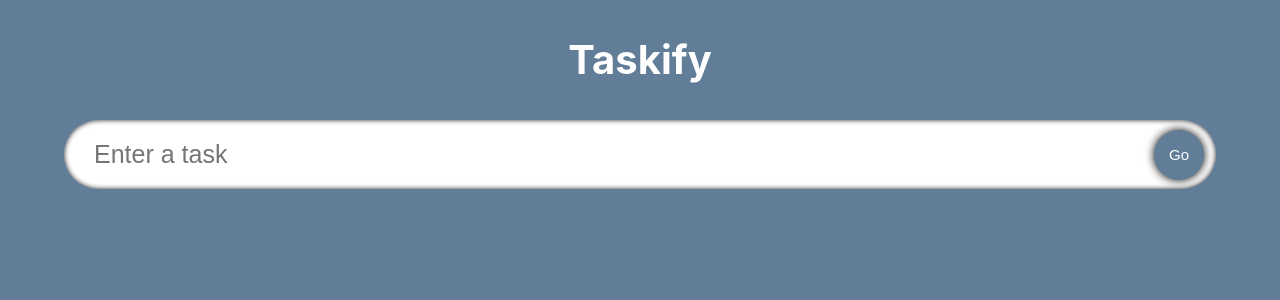
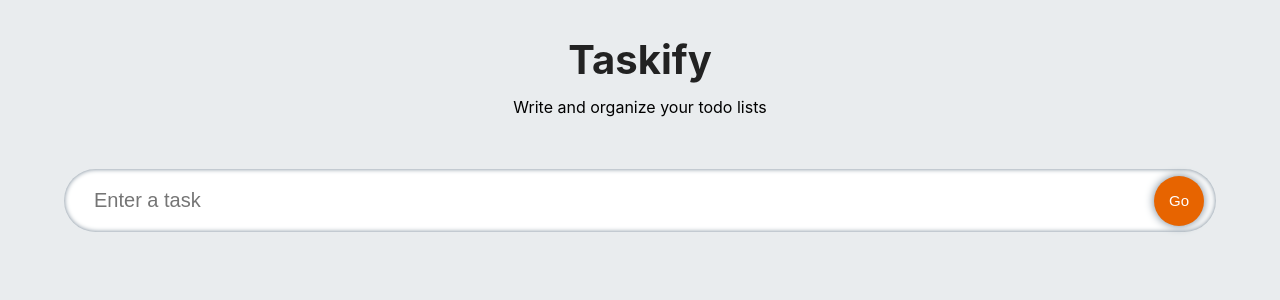
Before and after one commit to alutfi05/react-typescript, a React (Vite) app: page / in a window 1280 px wide. Shown: the top 300 px of the page. Built offline with nearby package versions, Linux system fonts and the light colour scheme.

Commit message:
adding custom styling

```diff
--- a/src/App.tsx
+++ b/src/App.tsx
@@ -19,6 +19,7 @@ const App: React.FC = () => {
   return (
     <div className="app">
       <span className="heading">Taskify</span>
+      <p className="sub__heading">Write and organize your todo lists</p>
       <InputField todo={todo} setTodo={setTodo} handleAdd={handleAdd} />
       <TodoList todos={todos} setTodos={setTodos} />
     </div>
--- a/src/components/styles.css
+++ b/src/components/styles.css
@@ -9,14 +9,14 @@
   width: 100%;
   border-radius: 50px;
   padding: 20px 30px;
-  font-size: 25px;
+  font-size: 20px;
   border: none;
   transition: 0.2s;
-  box-shadow: inset 0 0 5px #222;
+  box-shadow: inset 0 0 5px #708090;
 }
 
 .input__box:focus {
-  box-shadow: 0 0 10px 1000px rgba(0, 0, 0, 0.5);
+  box-shadow: 0 0 10px 1000px rgba(155, 166, 177, 0.5);
   outline: none;
 }
 
@@ -29,19 +29,19 @@
   right: 0px;
   border: none;
   font-size: 15px;
-  background-color: #617d98;
+  background-color: #e76400;
   color: white;
   transition: 0.2s all;
-  box-shadow: 0 0 10px black;
+  box-shadow: 0 0 10px #708090;
 }
 
 .input_submit:hover {
-  background-color: #2f74c0;
+  background-color: #c35600;
 }
 
 .input_submit:active {
   transform: scale(0.8);
-  box-shadow: 0 0 5px black;
+  box-shadow: 0 0 5px #9ba6b1;
 }
 
 .todos {
--- a/src/index.css
+++ b/src/index.css
@@ -13,7 +13,7 @@
 
 body {
   margin: 0;
-  background-color: #617d98;
+  background-color: #e9ecee;
 }
 
 .app {
@@ -26,15 +26,25 @@ body {
 
 .heading {
   font-size: 40px;
-  margin: 30px 0;
-  color: white;
+  margin: 30px 0 5px 0;
+  color: #222;
   text-align: center;
   font-weight: bold;
 }
 
+.sub__heading {
+  margin: 0 0 50px 0;
+  font-size: 16px;
+}
+
 @media (max-width: 800px) {
   .heading {
-    margin: 15px 0;
+    margin: 15px 0 0 0;
     font-size: 35px;
   }
+
+  .sub__heading {
+    margin: 0 0 40px 0;
+    font-size: 14px;
+  }
 }
```
